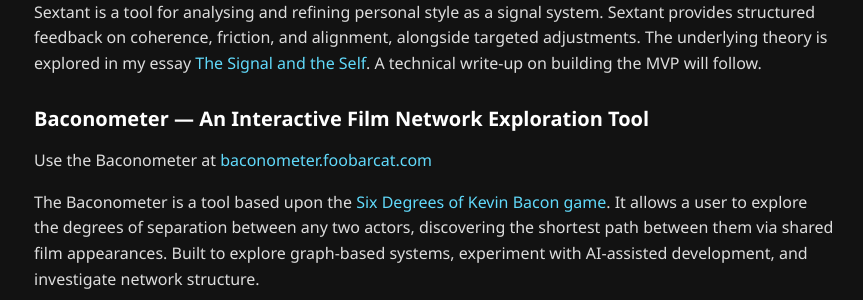
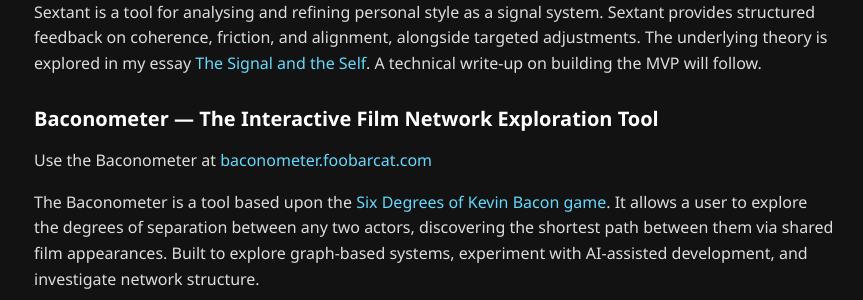
Before and after one commit to aultimus/foobarcat-homepage, a Jekyll site: the page built from projects/index.html, in a window 1280 px wide. Shown: the part 287-587 px from the top of the page, without its empty margins (206-1069 px from the left). Built offline with Jekyll 4.4.1, drawn with Linux system fonts in a browser that asks for light colours.

Commit message:
refine projects wording - s/An/The

```diff
--- a/projects/index.html
+++ b/projects/index.html
@@ -119,7 +119,7 @@
             </div>
 
             <div class="project">
-                <h2>Baconometer — An Interactive Film Network Exploration Tool</h2>
+                <h2>Baconometer — The Interactive Film Network Exploration Tool</h2>
                 <p>
                     Use the Baconometer at <a href="https://baconometer.foobarcat.com">baconometer.foobarcat.com</a>
                 </p>
```
